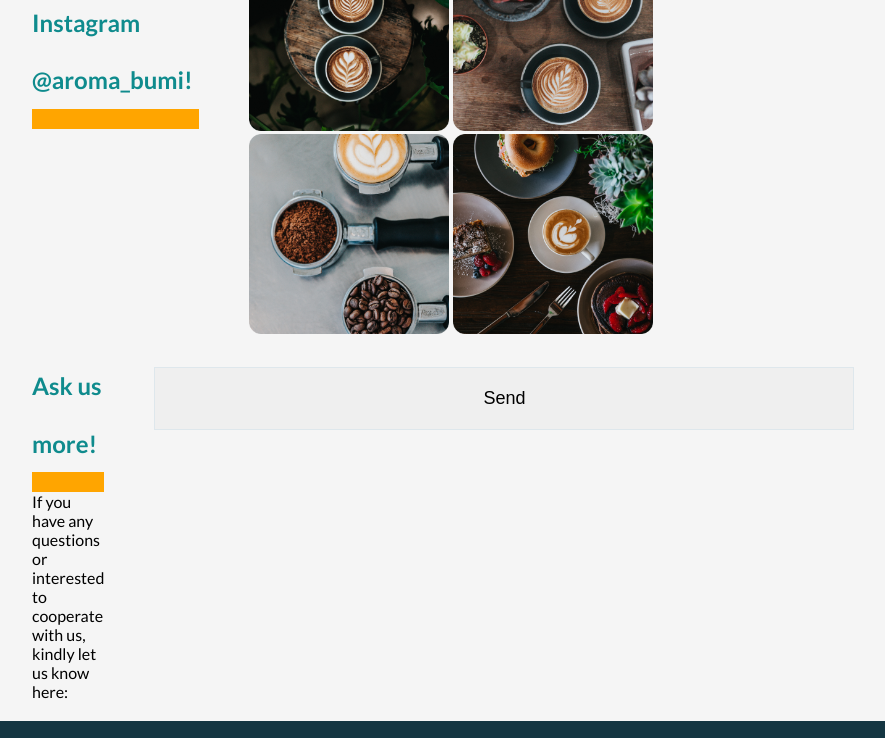
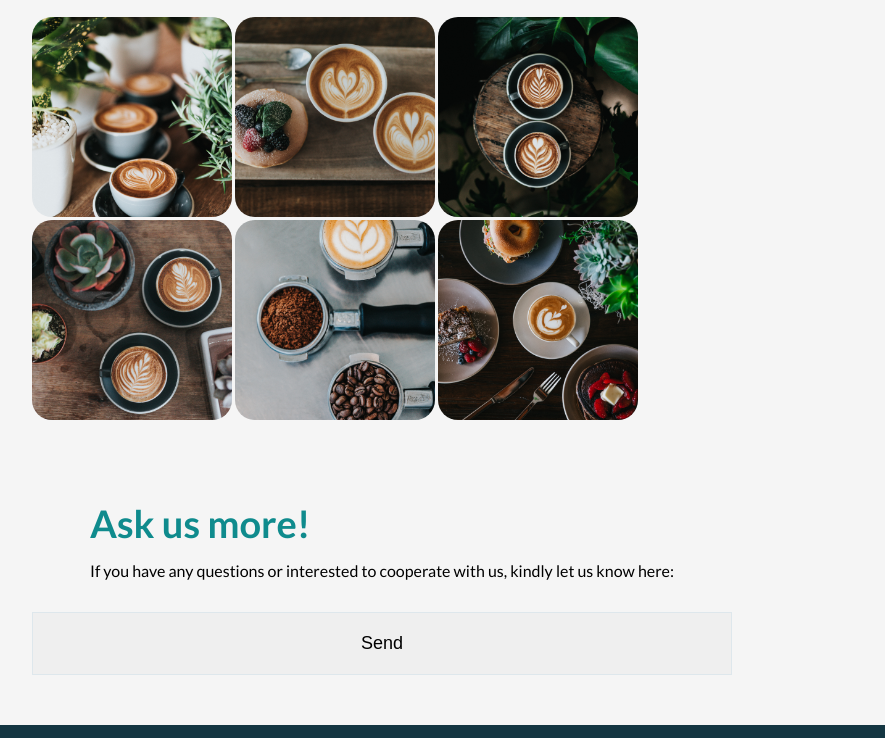
Before and after one commit to nurainiamelia/progate.html-css-final.github.io, a plain HTML site: page index.html in a window 1280 px wide. Shown: the part 1561-2299 px from the top of the page, without its empty margins (258-1143 px from the left). Drawn offline with Linux system fonts and the light colour scheme.

Commit message:
home page update
updating border-bottom for h1; line-space; etc

```diff
--- a/index.html
+++ b/index.html
@@ -64,7 +64,7 @@
       </section>
       <section class="find-us-out">
         <div>
-          <h1>Find us out at Instagram @aroma_bumi!</h1>
+          <h1>Find us out at Instagram <span>@aroma_bumi</span>!</h1>
         </div>
         <div>
           <img class="find-us-out-image1" src="Assets/Feed 1.png">
--- a/stylesheet.css
+++ b/stylesheet.css
@@ -5,6 +5,7 @@
   outline: none;
   border: none;
   text-decoration: none;
+  --space-unit: 50px;
 }
 
 body {
@@ -134,6 +135,7 @@ section {
   flex-direction: row;
   width: 700px;
   column-gap: 50px;
+  margin-top: var(--space-unit);
 }
 
 section.product-showcase {
@@ -142,22 +144,56 @@ section.product-showcase {
 
 section div img {
   width: 200px;
+  height: auto;
+  border-top-left-radius: 20px;
+  border-top-right-radius: 20px;
+  border-bottom-left-radius: 20px;
+  border-bottom-right-radius: 20px;
 }
 
 section div h1 {
   color: #0F8B8D;
-  font: size 40px;
-  line-height: 57.6px;
-  border-bottom: 20px orange solid;
+  font-size: 38px;
+  line-height: 60.6px;
+  border-bottom: 5px orange solid;
   display: inline-block;
+  margin-bottom: 8px;
+}
+
+section div p {
+  line-height: 1.3;
 }
 
 section.find-us-out {
   height: auto;
+  display: flex;
+  flex-direction: column;
   align-items: center;
   justify-content: space-evenly;
+  flex-wrap: wrap;
+  gap: 20px;
+}
+
+.find-us-out h1, .ask-us-more h1 {
+  border-bottom: none;
+}
+
+.find-us-out h1 span {
+  color: #EC9A29;
+}
+
+.find-us-out-image {
+  flex: 1 0 calc(33.333% - 20px);
+
+}
+
+section.ask-us-more {
+  height: auto;
   display: flex;
-  flex-direction: row;
+  flex-direction: column;
+  align-items: center;
+  justify-content: center;
+  gap: 20px;
 }
 
 main {
```
